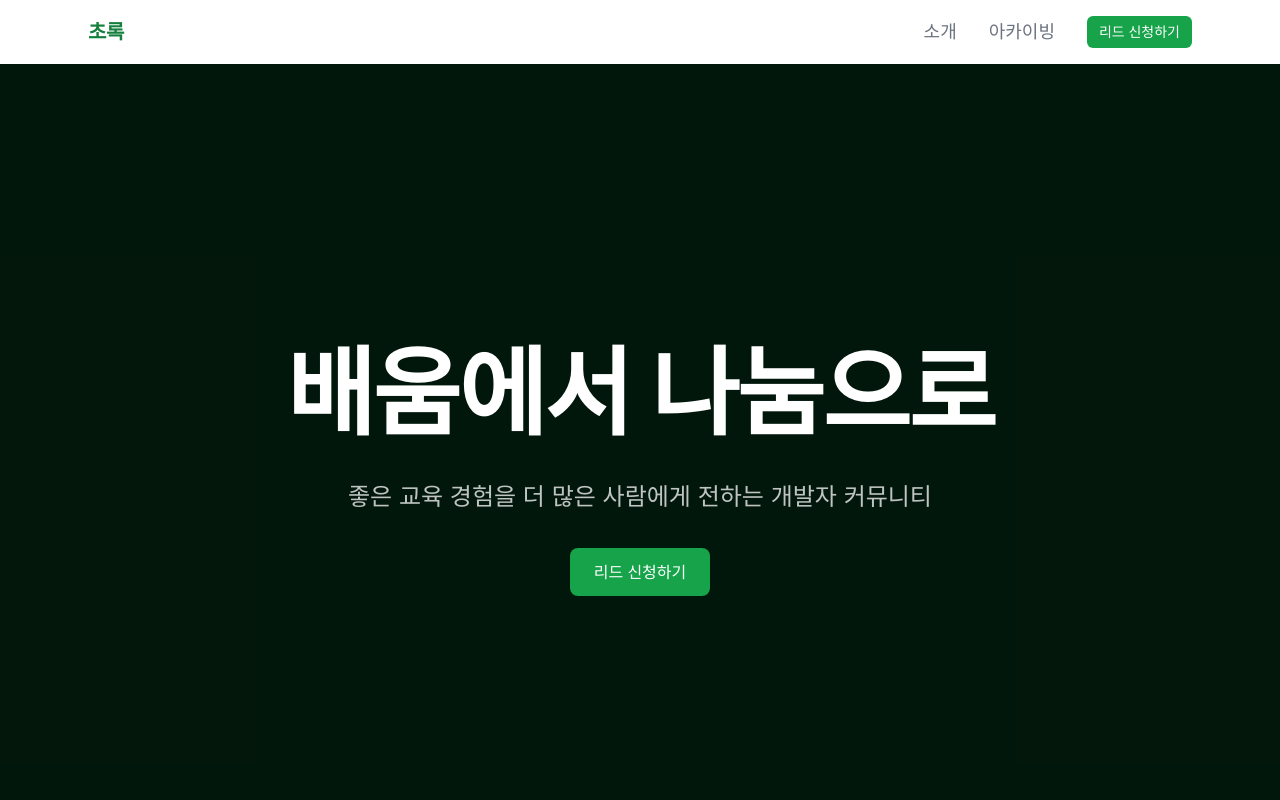
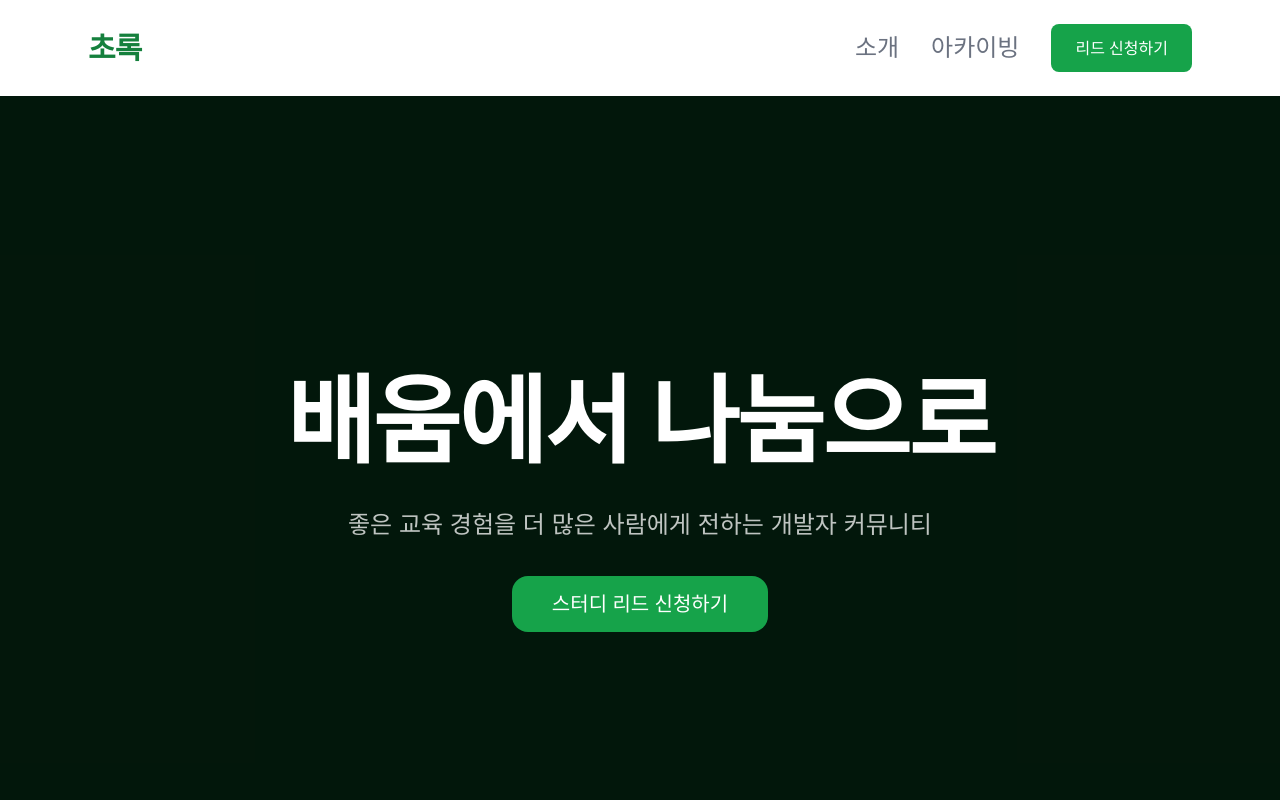
Before and after one commit to cho-log/landing, a Next.js app in the folder cho-log-landing/: page / in a window 1280 px wide. Shown: the top 800 px of the page. Built offline with nearby package versions, Linux system fonts and the light colour scheme; a web font is replaced by a local one.

Commit message:
style: 헤더 크기 확대 및 Hero 버튼 문구·스타일 개선
- 헤더: 로고 text-3xl, 네비 text-2xl, 상하 여백 py-6, CTA size lg
- Hero: 버튼 문구 "스터디 리드 신청하기", rounded-2xl, text-xl

Co-Authored-By: Claude Sonnet 4.6 <noreply@anthropic.com>

```diff
--- a/cho-log-landing/src/components/common/Header.tsx
+++ b/cho-log-landing/src/components/common/Header.tsx
@@ -46,19 +46,19 @@ export function Header() {
       }`}
     >
       {/* ── 데스크톱 / 기본 레이아웃 ── */}
-      <div className="mx-auto flex h-16 max-w-6xl items-center justify-between px-4 md:px-6">
+      <div className="mx-auto flex max-w-6xl items-center justify-between px-4 py-6 md:px-6">
 
         {/* 로고 */}
         <Link
           href="/"
-          className="text-xl font-bold tracking-tight text-chorok-700"
+          className="text-3xl font-bold tracking-tight text-chorok-700"
         >
           초록
         </Link>
 
         {/* 데스크톱 네비 + CTA (오른쪽 정렬) */}
         <div className="hidden items-center gap-8 md:flex">
-          <nav className="flex items-center gap-8 text-lg font-medium text-text-secondary">
+          <nav className="flex items-center gap-8 text-2xl font-medium text-text-secondary">
             {NAV_LINKS.map(({ label, href }) => (
               <Link
                 key={href}
@@ -74,7 +74,7 @@ export function Header() {
             target="_blank"
             rel="noopener noreferrer"
           >
-            <Button size="sm">리드 신청하기</Button>
+            <Button size="lg">리드 신청하기</Button>
           </a>
         </div>
 
--- a/cho-log-landing/src/components/sections/HeroSection.tsx
+++ b/cho-log-landing/src/components/sections/HeroSection.tsx
@@ -28,8 +28,8 @@ export function HeroSection() {
           좋은 교육 경험을 더 많은 사람에게 전하는 개발자 커뮤니티
         </p>
         <div className="mt-8">
-          <Button href={GOOGLE_FORM_URL} external size="lg">
-            리드 신청하기
+          <Button href={GOOGLE_FORM_URL} external size="lg" className="!rounded-2xl !text-xl !px-10 !h-14">
+            스터디 리드 신청하기
           </Button>
         </div>
       </div>
```
